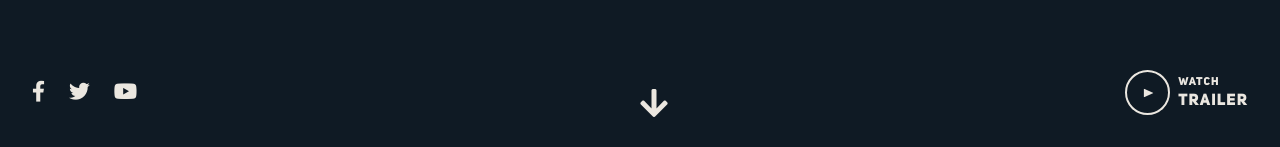
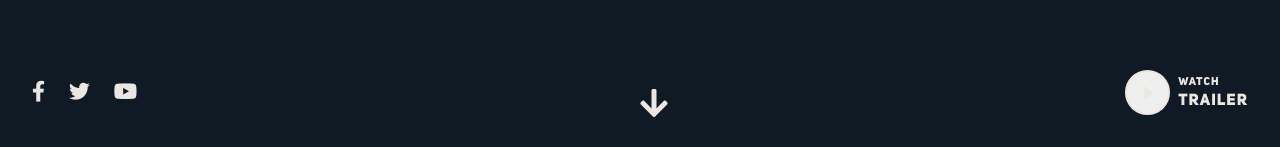
Before and after one commit to agusthas/LaForant, a website built with Vite: page index.html in a window 1280 px wide. Shown: the part 653-800 px from the top of the page. Built offline with nearby package versions, Linux system fonts and the light colour scheme.

Commit message:
remove one-liner button in css resets

```diff
--- a/src/scss/_resets.scss
+++ b/src/scss/_resets.scss
@@ -77,14 +77,6 @@ input,
 textarea,
 button {
   border: 1px solid gray;
-}
-
-/* Some defaults for one-liner buttons */
-button {
-  padding: 0.75em 1em;
-  line-height: inherit;
-  border-radius: 0;
-  background-color: transparent;
 }
 
 button * {
```
